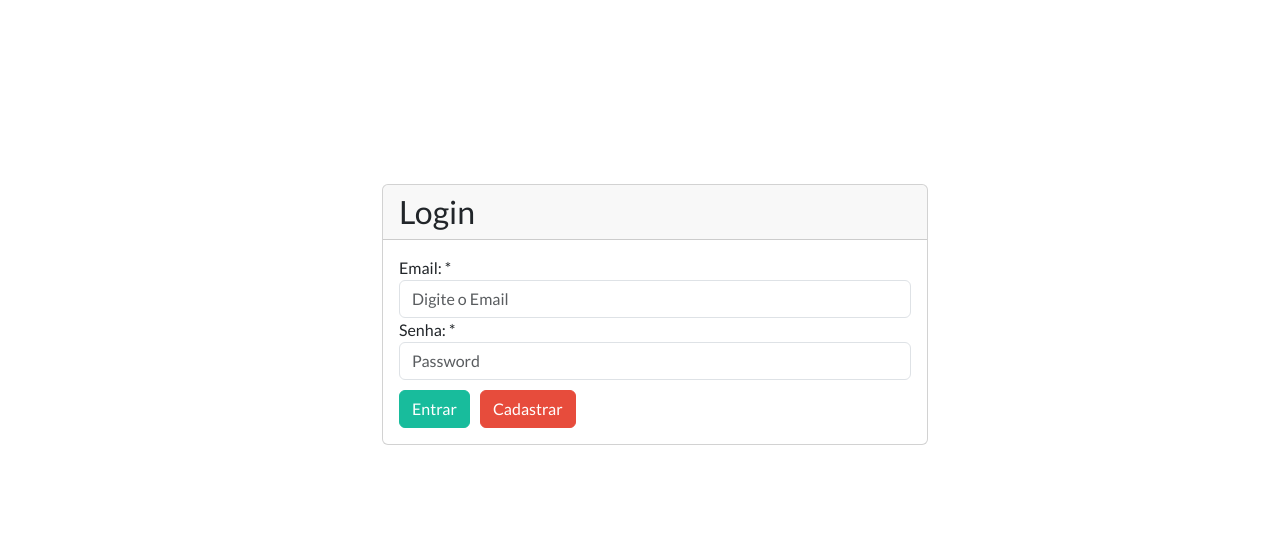
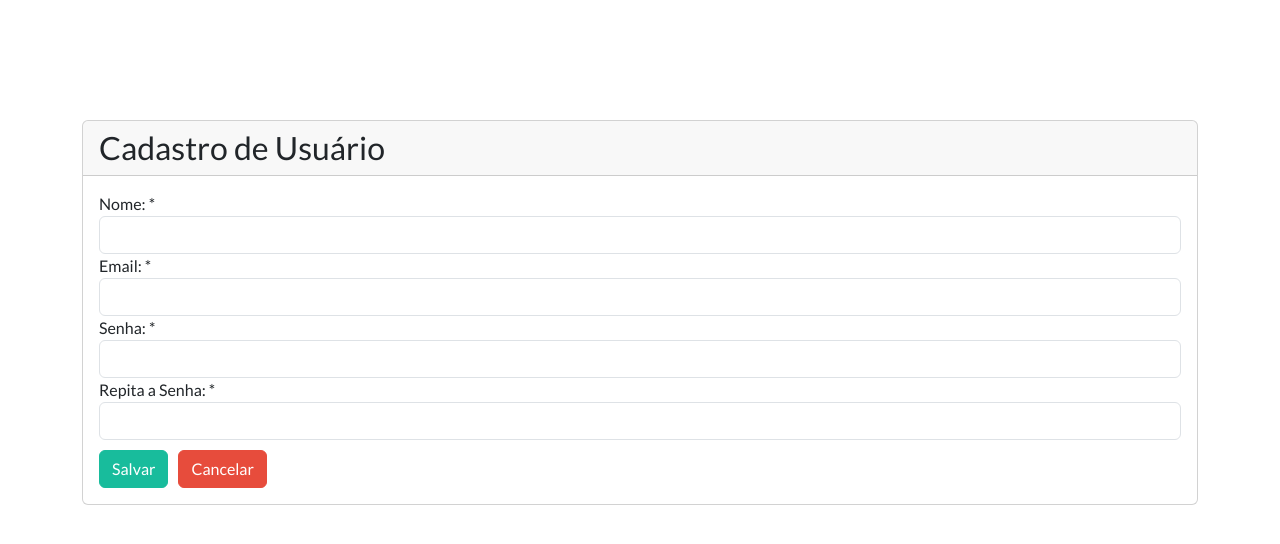
Before and after one commit to ZorzanelloBruna/minhas-financas-app, a React (Create React App) app: page / in a window 1280 px wide. Shown: the top 544 px of the page. Built offline with nearby package versions, Linux system fonts and the light colour scheme.

Commit message:
implementacao da tela cadastro de usuario

```diff
--- a/package.json
+++ b/package.json
@@ -9,6 +9,7 @@
     "bootswatch": "^5.3.3",
     "react": "^18.3.1",
     "react-dom": "^18.3.1",
+    "react-router-dom": "^5.1.2",
     "react-scripts": "^3.0.1",
     "web-vitals": "^2.1.4"
   },
--- a/src/App.js
+++ b/src/App.js
@@ -2,6 +2,7 @@
 import 'bootswatch/dist/flatly/bootstrap.css';
 import Login from './views/login';
 import './custom.css';
+import CadastroUsuario from './views/cadastroUsuario';
 
  class App extends React.Component{
 
@@ -9,7 +10,7 @@
   render(){
     return(
       <div>
-        <Login/>
+        <CadastroUsuario/>
       </div>
     )
   }
--- /dev/null
+++ b/src/views/cadastroUsuario.js
@@ -0,0 +1,64 @@
+import React from "react";
+import Card from "../components/card";
+import FormGroup from "../components/form-group";
+
+class CadastroUsuario extends React.Component  {
+
+    state = {
+        nome: '',
+        email:'',
+        senha: '',
+        senhaRepeticao:''
+    }
+
+    cadastrar() {
+
+    }
+
+    render(){
+        return(
+            <div className="container">
+                <Card title="Cadastro de Usuário">
+                    <div className="row">
+                        <div className="col-lg-12">
+                            <div className="bs-component">
+                                <FormGroup label="Nome: *" htmlFor="inputNome">
+                                    <input type="text"
+                                            id="inputNome"
+                                            className="form-control"
+                                            name="nome"
+                                            onChange={e => this.setState({nome: e.target.value})}/>
+                                </FormGroup>
+                                <FormGroup label="Email: *" htmlFor="inputEmail">
+                                    <input type="email"
+                                            id="Email"
+                                            className="form-control"
+                                            name="email"
+                                            onChange={e => this.setState({email: e.target.value})}/>
+                                </FormGroup>
+                                <FormGroup label="Senha: *" htmlFor="inputSenha">
+                                    <input type="password"
+                                            id="inputSenha"
+                                            className="form-control"
+                                            name="senha"
+                                            onChange={e => this.setState({senha: e.target.value})}/>
+                                </FormGroup>
+                                <FormGroup label="Repita a Senha: *" htmlFor="inputSenhaRepeticao">
+                                    <input type="password"
+                                            id="inputSenhaRepeticao"
+                                            className="form-control"
+                                            name="senha"
+                                            onChange={e => this.setState({senhaRepeticao: e.target.value})}/>
+                                </FormGroup>
+                                <button onClick="this.cadastrar" type="button" className="btn btn-success button-spacing">Salvar</button>
+                                <button type="button" className="btn btn-danger button-spacing">Cancelar</button>
+                            </div>
+                        </div>
+                    </div>
+                </Card>
+            </div>
+        )
+    }
+}
+
+export default CadastroUsuario;
```
Also changed, not shown: 1 other file (tests, documents, lock files or other folders).
